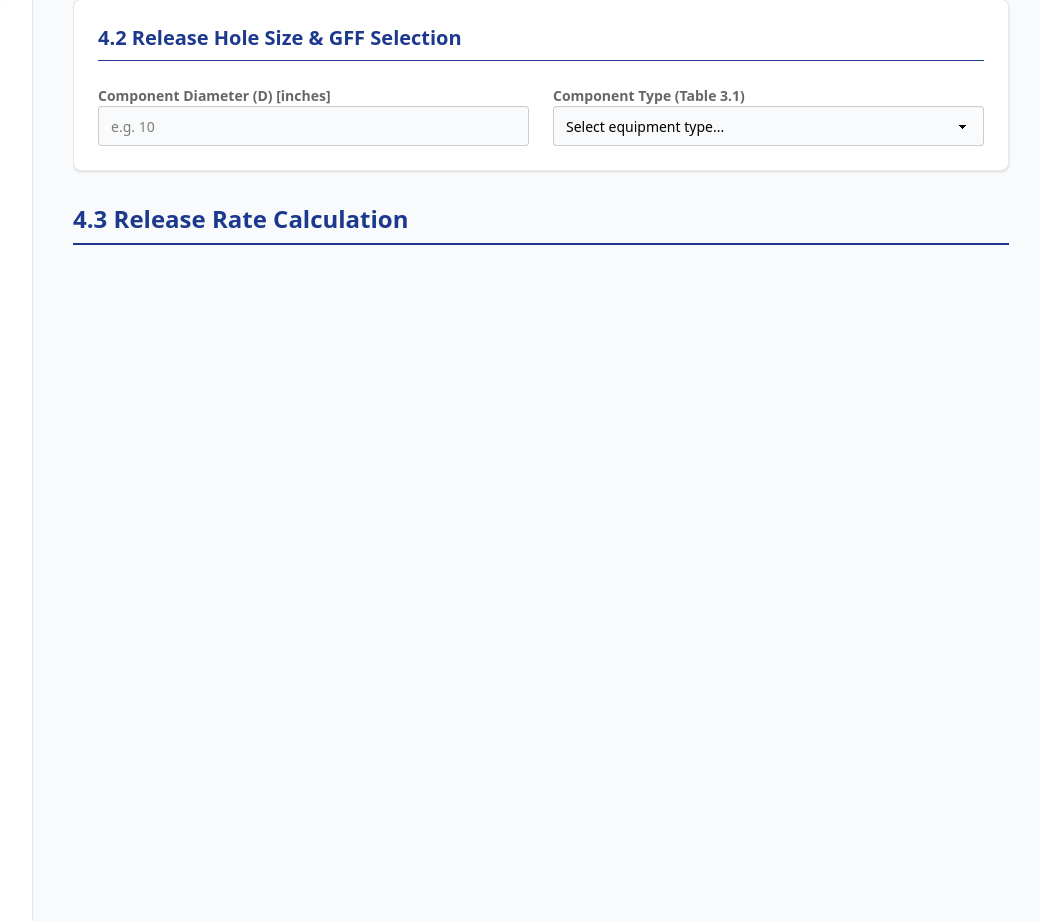
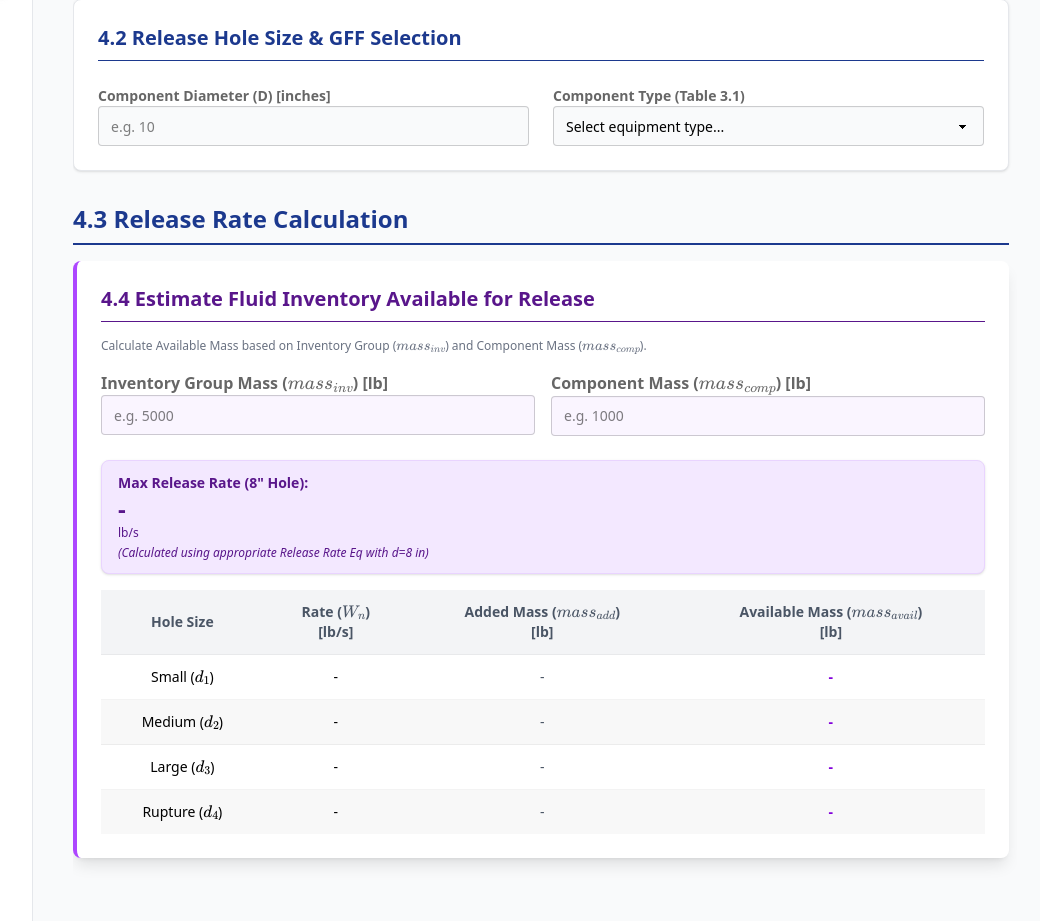
Before and after one commit to Sharkyacademy/Riesgo, a Django app: page /formula_app/COF-level-1/ in a window 1280 px wide. Shown: the part 611-1532 px from the top of the page, without its empty margins (223-1263 px from the left). Run offline with Django 5.2, Linux system fonts and the light colour scheme; the visitor is signed in with stand-in values (Sample User, id 1); style sheets or scripts are compiled from the project's sources; some libraries are stand-ins or nearby versions.

Commit message:
4.4 Terminación

```diff
--- a/formula_app/templates/formula_app/cof_level_1.html
+++ b/formula_app/templates/formula_app/cof_level_1.html
@@ -537,6 +537,85 @@
                         </div>
                     </div>
 
+                    <!-- STEP 4.4: Fluid Inventory Calculation -->
+                    <div id="fluid_inventory_card"
+                        class="card bg-white shadow-lg p-6 mb-6 border-l-4 border-purple-500">
+                        <h2 class="card-title text-purple-900 text-xl border-b pb-2 mb-4">
+                            4.4 Estimate Fluid Inventory Available for Release
+                        </h2>
+                        <p class="text-xs text-gray-500 mb-4">
+                            Calculate Available Mass based on Inventory Group (\(mass_{inv}\)) and Component Mass
+                            (\(mass_{comp}\)).
+                        </p>
+
+                        <!-- Inputs -->
+                        <div class="grid grid-cols-1 md:grid-cols-2 gap-4 mb-6">
+                            <div class="form-control w-full">
+                                <label class="label"><span class="label-text font-semibold">Inventory Group Mass
+                                        (\(mass_{inv}\)) [lb]</span></label>
+                                <input type="number" id="input_mass_inv" placeholder="e.g. 5000"
+                                    class="input input-bordered w-full bg-purple-50" />
+                            </div>
+                            <div class="form-control w-full">
+                                <label class="label"><span class="label-text font-semibold">Component Mass
+                                        (\(mass_{comp}\)) [lb]</span></label>
+                                <input type="number" id="input_mass_comp" placeholder="e.g. 1000"
+                                    class="input input-bordered w-full bg-purple-50" />
+                            </div>
+                        </div>
+
+                        <!-- Intermediate: W_max8 -->
+                        <div class="alert alert-info shadow-sm mb-4 bg-purple-100 border-purple-200 text-purple-900">
+                            <div class="flex flex-col">
+                                <span class="font-bold text-sm">Max Release Rate (8" Hole):</span>
+                                <span class="text-2xl font-bold" id="disp_w_max8">-</span> <span
+                                    class="text-xs">lb/s</span>
+                                <span class="text-xs italic mt-1">(Calculated using appropriate Release Rate Eq with d=8
+                                    in)</span>
+                            </div>
+                        </div>
+
+                        <!-- Results Table -->
+                        <div class="overflow-x-auto">
+                            <table class="table table-zebra w-full text-center text-sm">
+                                <thead class="bg-gray-100 text-gray-600">
+                                    <tr>
+                                        <th>Hole Size</th>
+                                        <th>Rate (\(W_n\))<br>[lb/s]</th>
+                                        <th>Added Mass (\(mass_{add}\))<br>[lb]</th>
+                                        <th>Available Mass (\(mass_{avail}\))<br>[lb]</th>
+                                    </tr>
+                                </thead>
+                                <tbody>
+                                    <tr>
+                                        <td>Small (\(d_1\))</td>
+                                        <td id="tbl_wn1">-</td>
+                                        <td id="val_mass_add1" class="text-gray-600">-</td>
+                                        <td id="val_mass_avail1" class="font-bold text-purple-700">-</td>
+                                    </tr>
+                                    <tr>
+                                        <td>Medium (\(d_2\))</td>
+                                        <td id="tbl_wn2">-</td>
+                                        <td id="val_mass_add2" class="text-gray-600">-</td>
+                                        <td id="val_mass_avail2" class="font-bold text-purple-700">-</td>
+                                    </tr>
+                                    <tr>
+                                        <td>Large (\(d_3\))</td>
+                                        <td id="tbl_wn3">-</td>
+                                        <td id="val_mass_add3" class="text-gray-600">-</td>
+                                        <td id="val_mass_avail3" class="font-bold text-purple-700">-</td>
+                                    </tr>
+                                    <tr>
+                                        <td>Rupture (\(d_4\))</td>
+                                        <td id="tbl_wn4">-</td>
+                                        <td id="val_mass_add4" class="text-gray-600">-</td>
+                                        <td id="val_mass_avail4" class="font-bold text-purple-700">-</td>
+                                    </tr>
+                                </tbody>
+                            </table>
+                        </div>
+                    </div>
+
                     <!-- MOBILE SIDEBAR -->
                     <div class="drawer-side z-40">
                         <label for="my-drawer" aria-label="close sidebar" class="drawer-overlay"></label>
--- a/static/formula_app/js/cof_level_1.js
+++ b/static/formula_app/js/cof_level_1.js
@@ -316,6 +316,10 @@ document.addEventListener('DOMContentLoaded', () => {
                     const finalPhaseText = finalPhase;
                     console.log("Final Phase Detected:", finalPhaseText);
 
+                    // Variables for Step 4.4 (Fluid Inventory)
+                    let calcReleaseRate = null; // Function to reuse for 8" hole
+                    let Wn1 = 0, Wn2 = 0, Wn3 = 0, Wn4 = 0;
+
                     const liquidReleaseCard = document.getElementById('liquid_release_card');
                     const vaporReleaseCard = document.getElementById('vapor_release_card');
 
@@ -364,10 +368,16 @@ document.addEventListener('DOMContentLoaded', () => {
                                 return Cd * Kvn * An_ft2 * Math.sqrt(2 * rho_l * gc * DeltaP_lbfft2);
                             };
 
-                            if (valWn1) valWn1.textContent = calcWn(d1).toFixed(2);
-                            if (valWn2) valWn2.textContent = calcWn(d2).toFixed(2);
-                            if (valWn3) valWn3.textContent = calcWn(d3).toFixed(2);
-                            if (valWn4) valWn4.textContent = calcWn(d4).toFixed(2);
+                            calcReleaseRate = calcWn;
+                            Wn1 = calcWn(d1);
+                            Wn2 = calcWn(d2);
+                            Wn3 = calcWn(d3);
+                            Wn4 = calcWn(d4);
+
+                            if (valWn1) valWn1.textContent = Wn1.toFixed(2);
+                            if (valWn2) valWn2.textContent = Wn2.toFixed(2);
+                            if (valWn3) valWn3.textContent = Wn3.toFixed(2);
+                            if (valWn4) valWn4.textContent = Wn4.toFixed(2);
 
                             if (valWnD1) valWnD1.textContent = d1.toFixed(2);
                             if (valWnD2) valWnD2.textContent = d2.toFixed(2);
@@ -457,10 +467,16 @@ document.addEventListener('DOMContentLoaded', () => {
                                 return Wn;
                             };
 
-                            if (document.getElementById('val_wn1_vap')) document.getElementById('val_wn1_vap').textContent = calcWnGas(d1).toFixed(2);
-                            if (document.getElementById('val_wn2_vap')) document.getElementById('val_wn2_vap').textContent = calcWnGas(d2).toFixed(2);
-                            if (document.getElementById('val_wn3_vap')) document.getElementById('val_wn3_vap').textContent = calcWnGas(d3).toFixed(2);
-                            if (document.getElementById('val_wn4_vap')) document.getElementById('val_wn4_vap').textContent = calcWnGas(d4).toFixed(2);
+                            calcReleaseRate = calcWnGas;
+                            Wn1 = calcWnGas(d1);
+                            Wn2 = calcWnGas(d2);
+                            Wn3 = calcWnGas(d3);
+                            Wn4 = calcWnGas(d4);
+
+                            if (document.getElementById('val_wn1_vap')) document.getElementById('val_wn1_vap').textContent = Wn1.toFixed(2);
+                            if (document.getElementById('val_wn2_vap')) document.getElementById('val_wn2_vap').textContent = Wn2.toFixed(2);
+                            if (document.getElementById('val_wn3_vap')) document.getElementById('val_wn3_vap').textContent = Wn3.toFixed(2);
+                            if (document.getElementById('val_wn4_vap')) document.getElementById('val_wn4_vap').textContent = Wn4.toFixed(2);
 
                         } else {
                             if (document.getElementById('val_wn1_vap')) document.getElementById('val_wn1_vap').textContent = '-';
@@ -469,6 +485,58 @@ document.addEventListener('DOMContentLoaded', () => {
                             if (document.getElementById('val_wn4_vap')) document.getElementById('val_wn4_vap').textContent = '-';
                         }
                     }
+
+                    // --- STEP 4.4: Estimate Fluid Inventory Available for Release ---
+                    const fluidInvCard = document.getElementById('fluid_inventory_card');
+
+                    if (calcReleaseRate) {
+                        if (fluidInvCard) fluidInvCard.classList.remove('hidden');
+
+                        // 1. Calculate W_max8 (Release Rate for 8 inch hole)
+                        // Note: If D < 8, limitation d_n = D applies.
+                        const d8 = Math.min(diameter, 8.0);
+                        const W_max8 = calcReleaseRate(d8);
+
+                        if (document.getElementById('disp_w_max8')) document.getElementById('disp_w_max8').textContent = W_max8.toFixed(2);
+
+                        // 2. Read Masses
+                        const inputMassInv = document.getElementById('input_mass_inv');
+                        const inputMassComp = document.getElementById('input_mass_comp');
+                        const massInv = inputMassInv && inputMassInv.value ? parseFloat(inputMassInv.value) : Infinity;
+                        const massComp = inputMassComp && inputMassComp.value ? parseFloat(inputMassComp.value) : 0;
+
+                        // Helper to update row
+                        const updateRow = (suffix, Wn, Wmax8) => {
+                            // Update Rate col
+                            const tblWn = document.getElementById(`tbl_wn${suffix}`);
+                            if (tblWn) tblWn.textContent = Wn.toFixed(2);
+
+                            // Calc Mass Add (Eq 3.10) => 180 * min(Wn, Wmax8)
+                            const massAdd = 180 * Math.min(Wn, Wmax8);
+                            const valMassAdd = document.getElementById(`val_mass_add${suffix}`);
+                            if (valMassAdd) valMassAdd.textContent = massAdd.toFixed(1);
+
+                            // Calc Mass Avail (Eq 3.11) => min(massComp + massAdd, massInv)
+                            // Use MassInv as upper limit if defined
+                            const massInvEff = (inputMassInv && inputMassInv.value) ? massInv : (massComp + massAdd);
+
+                            const massAvail = Math.min(massComp + massAdd, massInvEff);
+
+                            const valMassAvail = document.getElementById(`val_mass_avail${suffix}`);
+                            if (valMassAvail) valMassAvail.textContent = massAvail.toFixed(1);
+                        };
+
+                        updateRow('1', Wn1, W_max8);
+                        updateRow('2', Wn2, W_max8);
+                        updateRow('3', Wn3, W_max8);
+                        updateRow('4', Wn4, W_max8);
+
+                    } else {
+                        // Hide if no calculation happened (e.g. error in inputs)
+                        // But keep logic clean: if calcReleaseRate is null, we are not in a valid state
+                        if (fluidInvCard) fluidInvCard.classList.add('hidden');
+                    }
+
                 } else {
                     if (holeSizesContainer) holeSizesContainer.classList.add('hidden');
                 }
@@ -523,5 +591,9 @@ document.addEventListener('DOMContentLoaded', () => {
         if (document.getElementById('input_patm_vap')) document.getElementById('input_patm_vap').addEventListener('input', updateDisplay);
         if (document.getElementById('input_cd_vap')) document.getElementById('input_cd_vap').addEventListener('input', updateDisplay);
         if (document.getElementById('input_c2_vap')) document.getElementById('input_c2_vap').addEventListener('input', updateDisplay);
+
+        // Step 4.4 Fluid Inventory Listeners
+        if (document.getElementById('input_mass_inv')) document.getElementById('input_mass_inv').addEventListener('input', updateDisplay);
+        if (document.getElementById('input_mass_comp')) document.getElementById('input_mass_comp').addEventListener('input', updateDisplay);
     }
 });
```
